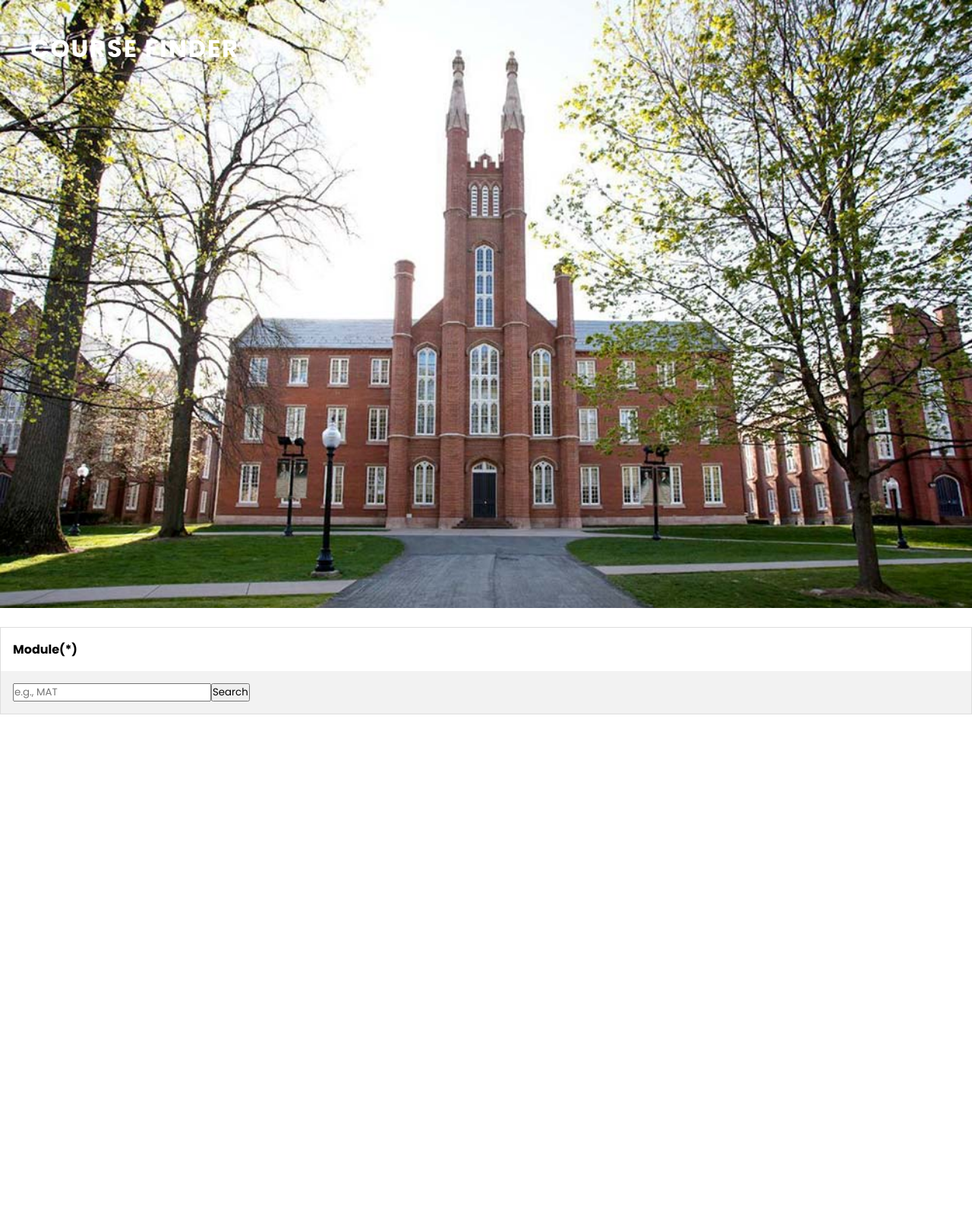
After one commit to kbreczin/course-search-fandm, a Flask app: template code/Templates/course_search_module.html in a window 1280 px wide. The commit adds this page. Shown: the whole page at 76% size. Run offline with Flask 2, Linux system fonts and the light colour scheme; the template is opened without the code that fills it, so the values that code supplies are empty.

Commit message:
added query by module

```diff
--- /dev/null
+++ b/code/Templates/course_search_module.html
@@ -0,0 +1,104 @@
+<html>
+<head>
+	<link rel="stylesheet" type="text/css" href="index.css">
+	<link rel="stylesheet" type="text/css" href="{{ url_for('static',filename='styles/index.css') }}"/>
+	<style>
+		table {
+		  border-spacing: 0;
+		  width: 100%;
+		  border: 1px solid #ddd;
+		}
+
+		th, td {
+		  text-align: left;
+		  padding: 16px;
+		}
+
+		tr:nth-child(even) {
+		  background-color: #f2f2f2
+		}
+	</style>
+</head>
+
+<body>
+	<!-- <canvas id="myCanvas"></canvas> -->
+
+	<script type="text/javascript" src="/static/script.js"></script>
+
+	<header>
+		<a href="/" class="logo">Course Finder</a>
+	</header>
+
+	<section class="banner"></section>
+	<script type="text/javascript">
+		window.addEventListener("scroll", function(){
+			var header = document.querySelector("header");
+			header.classList.toggle("sticky", window.scrollY > 0);
+		})
+	</script>
+	<br>
+
+
+	<form action="/search_course_module" method="POST">
+		<table id = "user_input" class = "table no">
+			<tr>
+				<th>Module(*)</th>
+			</tr>
+			<tr>
+				<td><input type="text" name = "module"     		placeholder="e.g., MAT" required/><input type="submit" value = Search /></td>
+			</tr>
+		</table>
+	</form>
+
+	{% if(courses) %}
+		<h2>Results</h2>
+		<table id = "View Courses">
+			<tr>
+				<th>Module</th>
+				<th>Department</th>
+				<th>Subject</th>
+				<th>Course Number</th>
+				<th>CRN</th>
+				<th>Course Title</th>
+				<th>Online Only</th>
+				<th>Meet Type</th>
+				<th>Instructor Last Name</th>
+				<th>First Name</th>
+				<th>Start Time</th>
+				<th>End Time</th>
+				<th>Mon</th>
+				<th>Tue</th>
+				<th>Wed</th>
+				<th>Thu</th>
+				<th>Fri</th>
+				<th>Credits</th>
+
+			</tr>
+		{% for line in courses %}
+			<tr>
+				<td>{{line['module']}}</td>
+				<td>{{line['dept']}}</td>
+				<td>{{line['subject']}}</td>
+				<td>{{line['num']}}</td>
+				<td>{{line['crn']}}</td>
+				<td>{{line['title']}}</td>
+				<td>{% if(line['online_only'] == 1) %} Yes {% else %} No {% endif %}</td>
+				<td>{{line['type']}}</td>
+				<td>{{line['instr_last']}}</td>
+				<td>{{line['instr_first']}}</td>
+				<td>{{line['start_time']}}</td>
+				<td>{{line['end_time']}}</td>
+				<td>{% if(line['mon'] == 1) %} Yes {% else %} No {% endif %}</td>
+				<td>{% if(line['tue'] == 1) %} Yes {% else %} No {% endif %}</td>
+				<td>{% if(line['wed'] == 1) %} Yes {% else %} No {% endif %}</td>
+				<td>{% if(line['thu'] == 1) %} Yes {% else %} No {% endif %}</td>
+				<td>{% if(line['fri'] == 1) %} Yes {% else %} No {% endif %}</td>
+				<td>{{line['credits']}}</td>
+			</tr>
+		{% endfor %}
+		</table>
+	{% endif %}
+
+
+</body>
+</html>
--- a/code/Templates/index.html
+++ b/code/Templates/index.html
@@ -44,6 +44,7 @@
 			<div class="input-group">
 				<span class="input-group-addon">Search by</span>
 				<select name="search_type" class="selectpicker form-control">
+					<option value="module">Module </option>
 					<option value="subject">Subject/Department</option>
   					<option value="prof">Professor</option>
   					<option value="subj_prof">Subject & Professor</option>
--- a/code/main.py
+++ b/code/main.py
@@ -32,8 +32,11 @@ def search_selection():
 			return render_template('course_search_prof.html')
 		elif (search_type == "subj_prof"):
 			return render_template('course_search_subj_prof.html')
+		elif (search_type == "requirement"):
+			return render_template('course_search_requirement.html')
 		else:
-			return render_template('course_search_requirement.html')
+			return render_template('course_search_module.html')
+
 
 @app.route('/search_course', methods = ('GET', 'POST'))
 def search_course_subj():
@@ -128,5 +131,18 @@ def search_course_req():
 
 		return render_template('course_search_requirement.html', courses = courses)
 
+@app.route('/search_course_module', methods = ('GET', 'POST'))
+def search_course_mod():
+	if request.method == "POST":
+		mod = request.form.get('module')
+		print(mod)
+		courses = None
+		cursor = conn.cursor()
+		query = "SELECT * FROM course_schedule_sp_2021 C where C.module = %s"
+		cursor.execute(query, (mod))
+		courses = cursor.fetchall()
+		cursor.close()
+		return render_template('course_search_module.html', courses = courses)
+
 if __name__ == "__main__":
 	app.run('127.0.0.1', 5004, debug = True)
```
Also changed, not shown: 1 other file.
